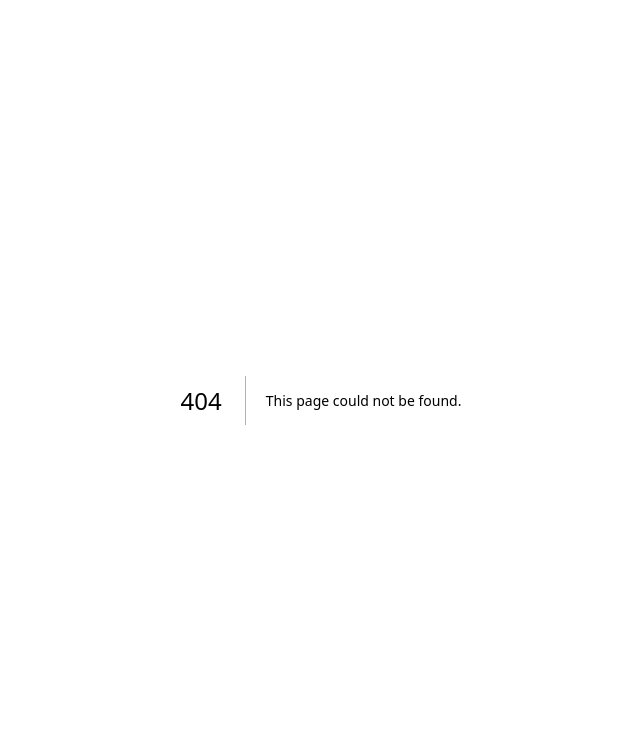
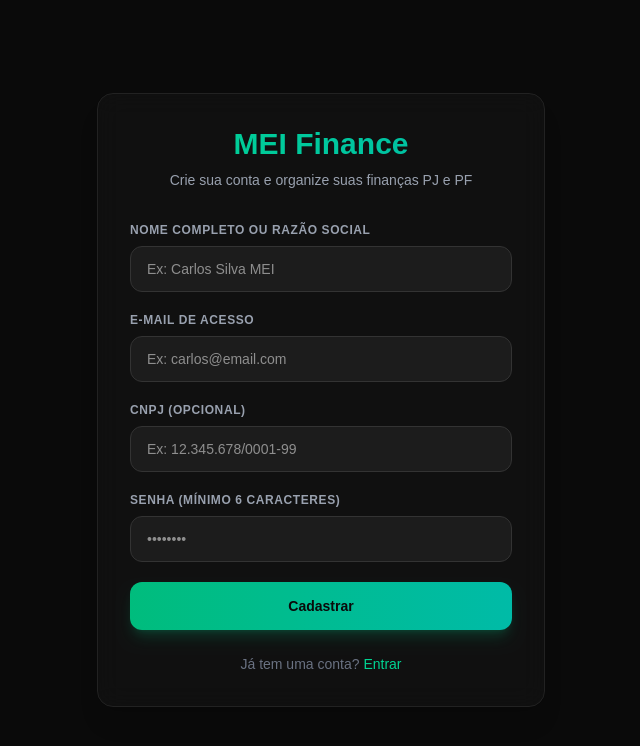
Before and after one commit to DouradoCtrl/mei-finance-sdd, a Next.js app in the folder frontend/: page /register in a window 1280 px wide. Before the commit this address had no page. Shown: the top 746 px of the page, without its empty margins (319-959 px from the left). Built offline with nearby package versions, Linux system fonts and the light colour scheme.

Commit message:
feat(auth): criar pagina de cadastro integrada com API Laravel

```diff
--- /dev/null
+++ b/frontend/src/app/register/page.tsx
@@ -0,0 +1,160 @@
+'use client';
+
+import React, { useState } from 'react';
+import Link from 'next/link';
+import { useRouter } from 'next/navigation';
+
+export default function RegisterPage() {
+  const router = useRouter();
+  const [name, setName] = useState('');
+  const [email, setEmail] = useState('');
+  const [password, setPassword] = useState('');
+  const [cnpj, setCnpj] = useState('');
+  const [error, setError] = useState('');
+  const [success, setSuccess] = useState('');
+  const [loading, setLoading] = useState(false);
+
+  const handleSubmit = async (e: React.FormEvent) => {
+    e.preventDefault();
+    setError('');
+    setSuccess('');
+    setLoading(true);
+
+    if (password.length < 6) {
+      setError('A senha deve conter no mínimo 6 caracteres.');
+      setLoading(false);
+      return;
+    }
+
+    try {
+      const response = await fetch('http://127.0.0.1:8000/api/register', {
+        method: 'POST',
+        headers: {
+          'Content-Type': 'application/json',
+          'Accept': 'application/json',
+        },
+        body: JSON.stringify({
+          name,
+          email,
+          password,
+          cnpj: cnpj || null,
+        }),
+      });
+
+      const data = await response.json();
+
+      if (!response.ok) {
+        throw new Error(data.message || data.erro || 'Falha ao realizar o cadastro.');
+      }
+
+      setSuccess('Cadastro realizado com sucesso! Redirecionando...');
+      localStorage.setItem('auth_token', data.token);
+      localStorage.setItem('user_name', data.usuario.name);
+
+      setTimeout(() => {
+        router.push('/dashboard');
+      }, 1500);
+    } catch (err: any) {
+      setError(err.message || 'Erro de conexão com o servidor.');
+    } finally {
+      setLoading(false);
+    }
+  };
+
+  return (
+    <main className="min-h-screen bg-[#0a0a0a] text-white flex items-center justify-center p-4">
+      <div className="w-full max-w-md bg-[#121212]/80 backdrop-blur-md border border-[#222] p-8 rounded-2xl shadow-xl">
+        <div className="text-center mb-8">
+          <h1 className="text-3xl font-extrabold bg-gradient-to-r from-emerald-400 to-teal-500 bg-clip-text text-transparent">
+            MEI Finance
+          </h1>
+          <p className="text-gray-400 mt-2 text-sm">Crie sua conta e organize suas finanças PJ e PF</p>
+        </div>
+
+        {error && (
+          <div className="mb-6 bg-red-950/50 border border-red-500/50 text-red-200 text-sm px-4 py-3 rounded-lg">
+            {error}
+          </div>
+        )}
+
+        {success && (
+          <div className="mb-6 bg-emerald-950/50 border border-emerald-500/50 text-emerald-200 text-sm px-4 py-3 rounded-lg">
+            {success}
+          </div>
+        )}
+
+        <form onSubmit={handleSubmit} className="space-y-5">
+          <div>
+            <label className="block text-xs uppercase tracking-wider text-gray-400 font-semibold mb-2">
+              Nome Completo ou Razão Social
+            </label>
+            <input
+              type="text"
+              required
+              value={name}
+              onChange={(e) => setName(e.target.value)}
+              className="w-full bg-[#1c1c1c] border border-[#333] focus:border-emerald-500 focus:outline-none rounded-xl px-4 py-3 text-sm transition"
+              placeholder="Ex: Carlos Silva MEI"
+            />
+          </div>
+
+          <div>
+            <label className="block text-xs uppercase tracking-wider text-gray-400 font-semibold mb-2">
+              E-mail de Acesso
+            </label>
+            <input
+              type="email"
+              required
+              value={email}
+              onChange={(e) => setEmail(e.target.value)}
+              className="w-full bg-[#1c1c1c] border border-[#333] focus:border-emerald-500 focus:outline-none rounded-xl px-4 py-3 text-sm transition"
+              placeholder="Ex: carlos@email.com"
+            />
+          </div>
+
+          <div>
+            <label className="block text-xs uppercase tracking-wider text-gray-400 font-semibold mb-2">
+              CNPJ (Opcional)
+            </label>
+            <input
+              type="text"
+              value={cnpj}
+              onChange={(e) => setCnpj(e.target.value)}
+              className="w-full bg-[#1c1c1c] border border-[#333] focus:border-emerald-500 focus:outline-none rounded-xl px-4 py-3 text-sm transition"
+              placeholder="Ex: 12.345.678/0001-99"
+            />
+          </div>
+
+          <div>
+            <label className="block text-xs uppercase tracking-wider text-gray-400 font-semibold mb-2">
+              Senha (Mínimo 6 caracteres)
+            </label>
+            <input
+              type="password"
+              required
+              value={password}
+              onChange={(e) => setPassword(e.target.value)}
+              className="w-full bg-[#1c1c1c] border border-[#333] focus:border-emerald-500 focus:outline-none rounded-xl px-4 py-3 text-sm transition"
+              placeholder="••••••••"
+            />
+          </div>
+
+          <button
+            type="submit"
+            disabled={loading}
+            className="w-full py-3.5 bg-gradient-to-r from-emerald-500 to-teal-500 text-[#0a0a0a] font-bold rounded-xl hover:opacity-95 transition disabled:opacity-50 text-sm cursor-pointer shadow-lg shadow-emerald-500/20"
+          >
+            {loading ? 'Cadastrando...' : 'Cadastrar'}
+          </button>
+        </form>
+
+        <div className="mt-6 text-center text-sm text-gray-500">
+          Já tem uma conta?{' '}
+          <Link href="/login" className="text-emerald-400 hover:underline">
+            Entrar
+          </Link>
+        </div>
+      </div>
+    </main>
+  );
+}
```
